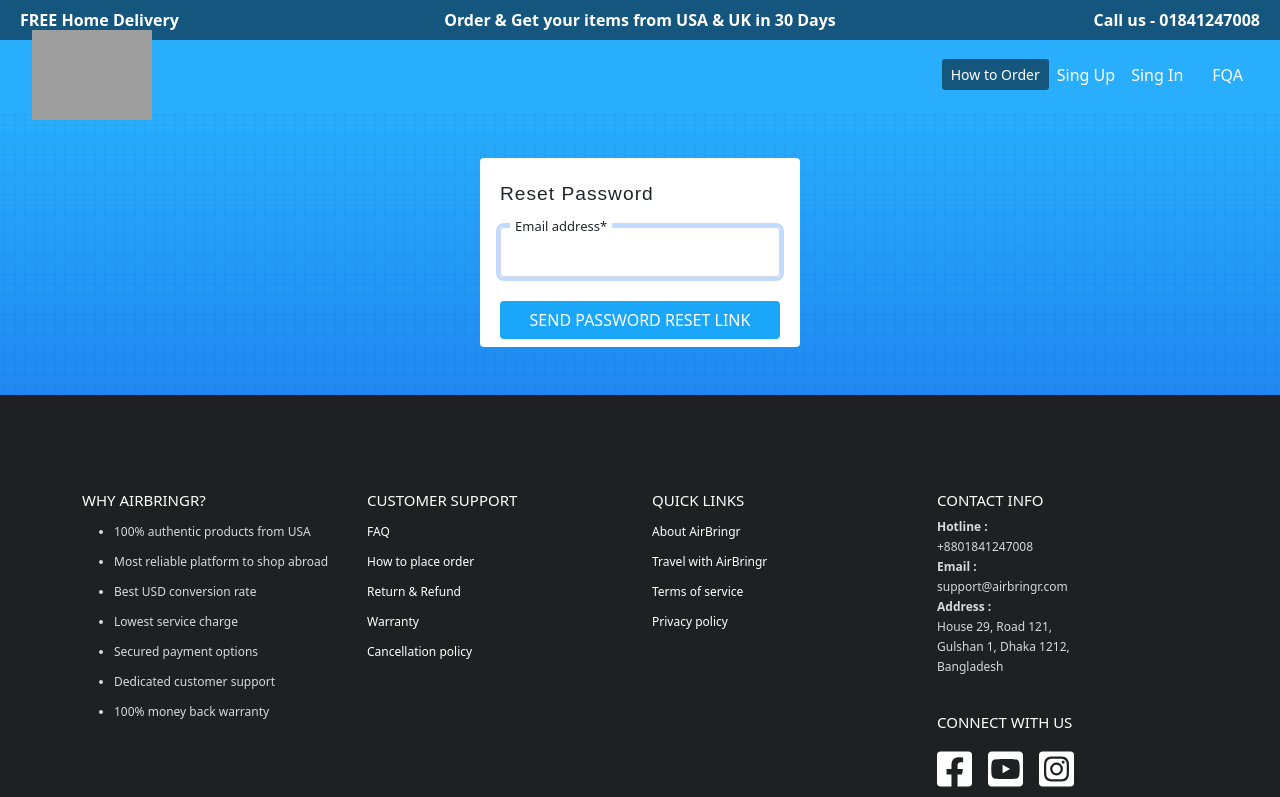
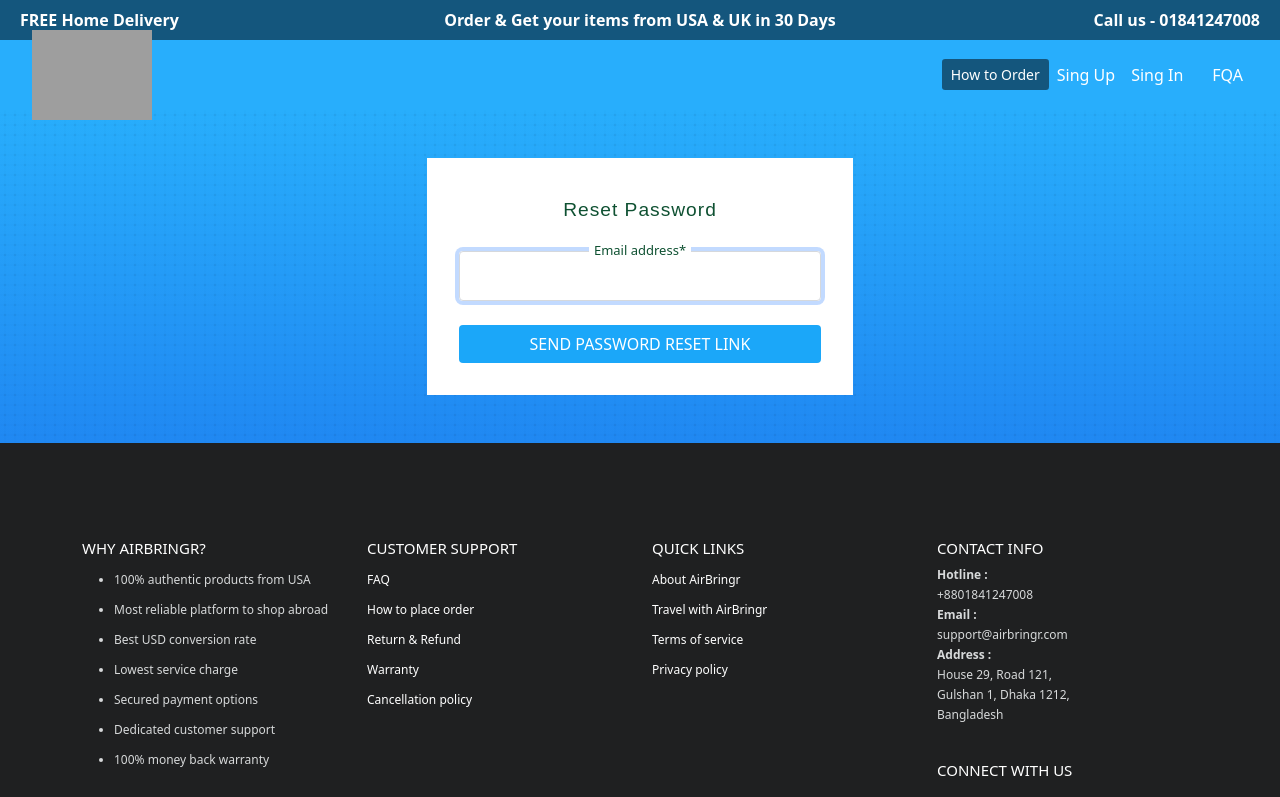
Before and after one commit to SamiaZahan/Auth_System_Frontend, a React (Create React App) app: page /reset in a window 1280 px wide. Shown: the top 797 px of the page. Built offline with nearby package versions, Linux system fonts and the light colour scheme; grey boxes are pictures that could not be loaded.

Commit message:
password rerset

```diff
--- a/src/pages/auth/Login.js
+++ b/src/pages/auth/Login.js
@@ -93,8 +93,8 @@ function Login() {
             <section id="airbringr-background">
                 <div className="container">
                     <div className="row justify-content-center">
-                        <div id="myform" className="col-lg-4 col-md-6 col-sm-6 mt-5 mb-5 p-4 pt-3 pb-3 rounded"
-                             style={{background: "#ffffff"}}>
+                        <div id="myform" className="col-lg-4 col-md-6 col-sm-6 mt-5 p-4 alert-success mb-5 text-center"
+                            style={{background: "#ffffff"}}>
                             <div>
                                 <h5 id="form-header" className="mt-3 mb-3">Sign in with Mobile Number or Email</h5>
                             </div>
--- a/src/pages/auth/Register.js
+++ b/src/pages/auth/Register.js
@@ -62,8 +62,8 @@ function Register() {
             <section id="airbringr-background">
                 <div className="container">
                     <div className="row justify-content-center">
-                        <div id="myform" className="col-lg-4 col-md-6 col-sm-6 mt-5 mb-5 p-4 pt-3 pb-3 rounded"
-                            style={{ background: "#ffffff" }}>
+                    <div id="myform" className="col-lg-4 col-md-6 col-sm-6 mt-5 p-4 alert-success mb-5 text-center"
+                         style={{background: "#ffffff"}}>
                             {isFormShowing &&
                                 <div>
                                     <h5 id="form-header" className="mt-3 mb-3">Signup to Continue</h5>
--- a/src/pages/auth/Reset.js
+++ b/src/pages/auth/Reset.js
@@ -1,46 +1,112 @@
-import React, {useState} from "react";
+import React, {useEffect, useState} from "react";
+import {useHistory} from "react-router-dom";
+import axios from "axios";
+import {API_BASE_URL} from "../../constants/ApiConstants";
 
 function Reset() {
     const [email, setEmail] = useState("");
-    const [errEmail, setErrEmail] = useState('');
-    const [message, setMessage] = useState('');
+    const [password,setPassword]= useState("");
+    const [confirmPassword, setConfirmPassword]= useState("");
+    const history = useHistory();
+    const [successMessage, setSuccessMessage] = useState(null);
+    const [errorMessage, setErrorMessage] = useState(null);
+    const [isSuccessMessage, setIsSuccessMessage] = useState(false);
+    const [isErrorMessage, setIsErrorMessage] = useState(false);
+    const [showEmailInputForm, setShowEmailInputForm] = useState(true)
+    const [showPassResetForm, setShowPassResetForm] = useState(false)
+    const [isLoginButtonShowing, setIsLoginButtonShowing] = useState(false)
 
-    const submitForm = (e) => {
+
+    const submitEmailInputForm = (e) => {
         e.preventDefault();
         if (isEmail(email)) {
-            // console.log("User email: " + email);
-            setEmail('');
-            setErrEmail('');
-            setMessage("We have e-mailed your password reset link!")
+            axios.post(API_BASE_URL + "/v1/password-reset-email-link", {email})
+            .then(function (response) {
+                setShowEmailInputForm(false)
+                setShowPassResetForm(false)
+                setSuccessMessage(response.data.message.toUpperCase())
+                setIsSuccessMessage(true)
+                setIsErrorMessage(false)
+            })
+            .catch(function (error) {
+                console.log("error check", error.response.data.message.toUpperCase())
+                setErrorMessage(error.response.data.message.toUpperCase());
+                setIsErrorMessage(true)
+                setIsSuccessMessage(false)
+            });
         } else {
-            setErrEmail("The email must be a valid email address.");
+            setErrorMessage("INPUT A VALID EMAIL");
+            setIsErrorMessage(true)
+            setIsSuccessMessage(false)
         }
     }
+
+    const submitPassResetForm= (e) => {
+        e.preventDefault();
+        if (password === confirmPassword) {
+            axios.post(API_BASE_URL + "/v1/password-reset", {auth:email, password: password})
+            .then(function (response) {
+                setShowEmailInputForm(false)
+                setShowPassResetForm(true)
+                setSuccessMessage(response.data.message.toUpperCase())
+                setIsSuccessMessage(true)
+                setIsLoginButtonShowing(true)
+                setIsErrorMessage(false)
+            })
+            .catch(function (error) {
+                console.log("error check", error.response.data.message.toUpperCase())
+                setErrorMessage(error.response.data.message.toUpperCase());
+                setIsErrorMessage(true)
+                setIsSuccessMessage(false)
+                setIsLoginButtonShowing(false)
+
+            });
+        } else {
+            setErrorMessage("Password and confirm password didn't match".toUpperCase());
+            setIsErrorMessage(true)
+            setIsSuccessMessage(false)
+        }
+    }
+
     const isEmail = (value) => {
         const mailFormat = /^[a-zA-Z0-9._-]+@[a-zA-Z0-9.-]+\.[a-zA-Z]{2,4}$/;
         return mailFormat.test(value);
     }
+    const goToLogin = (e) => {
+        e.preventDefault()
+        history.push('/login')
+    }
 
     return (
-        <>
             <div id="airbringr-background" className="container-fluid">
                 <div className="row justify-content-center">
-                    <div id="myform" className="col-3 mt-5 mb-5 rounded" style={{background: "#ffffff"}}>
-                        <form className="p-2" method="POST" onSubmit={submitForm} id="register" action="">
+                    <div id="myform" className="col-lg-4 col-md-6 col-sm-6 mt-5 p-4 alert-success mb-5 text-center"
+                         style={{background: "#ffffff"}}>
                     <div>
                         <h5 id="form-header" className="mt-3">
                             Reset Password
                         </h5>
                     </div>
-                            <input type="hidden" name="_token" value="PEIP57hzoSsKlaDUymJScvE8dsV0tG7rZHE81YGM"/>
-
-                            <input type="hidden" id="_signup_as" name="_signup_as" value=""/>
-                            {message &&
-                            <div className="alert alert-success m-1 p-1 text-center" role="alert">
-                                {message}
+                    { successMessage && isSuccessMessage &&
+                        <div>
+                            <div className="alert alert-success p-2 m-0 text-center" role="alert">
+                                {successMessage.toUpperCase()}
+                            </div>
                         </div>
                     }
+                    {errorMessage && isErrorMessage &&
+                        <div className="alert alert-danger p-2 m-0 text-center" role="alert">
+                            {errorMessage.toUpperCase()}
+                        </div>
+                    }
+                    { isLoginButtonShowing &&
+                        <button onClick={goToLogin} className="btn btn-block text-white mt-4 text-uppercase" type="submit"
+                                style={{background: "#1ba7f9"}}>NOW LOGIN</button>
+                    }
 
+                    <div className="text-center" style={{background: "#ffffff"}}>
+                        {showEmailInputForm ?
+                            <form className="p-2" method="POST" onSubmit={submitEmailInputForm} id="register" action="">
                                 <div className="form-group mb-3">
                                     <label htmlFor="name">Email address*</label>
                                     <input
@@ -50,7 +116,7 @@ function Reset() {
                                         onChange={(e) => setEmail(e.target.value)}
                                         autoFocus required autoComplete="off"
                                     />
-                                <div className="text-danger">{errEmail}</div>
+                                    {/* <div className="text-danger">{errEmail}</div> */}
                                 </div>
 
                                 <div className="d-grid gap-2 mt-4 fst-normal" style={{"font-size": ".1rem"}}>
@@ -60,10 +126,44 @@ function Reset() {
                                     </button>
                                 </div>
                             </form>
+                        : ""}
+                    </div>
+                    <div className="text-center" style={{background: "#ffffff"}}>
+                        {showPassResetForm ?
+                            <form className="p-2" method="POST" onSubmit={submitPassResetForm} id="register" action="">
+                                <div className="form-group mb-3">
+                                    <label className="text-capitalize" htmlFor="name">Password<span
+                                            style={{color: "red"}}>*</span></label>
+                                        <input
+                                            type="password" className="form-control"
+                                            id="password"
+                                            onChange={e => setPassword(e.target.value)}
+                                            required autoFocus autoComplete='off'
+                                        />
+                                </div>
+                                <div className="form-group mb-3">
+                                    <label className="text-capitalize" htmlFor="name">Confirm Password<span
+                                            style={{color: "red"}}>*</span></label>
+                                        <input
+                                            type="password" className="form-control"
+                                            id="password"
+                                            onChange={e => setConfirmPassword(e.target.value)}
+                                            required autoFocus autoComplete='off'
+                                        />
+                                </div>
+
+                                <div className="d-grid gap-2 mt-4 fst-normal" style={{"font-size": ".1rem"}}>
+                                    <button className="btn btn-block text-white text-uppercase"
+                                            style={{background: "#1ba7f9"}}>
+                                        Reset Password
+                                    </button>
+                                </div>
+                            </form>
+                        : ""}
                     </div>
                 </div>
             </div>
-        </>
+        </div>
     );
 }
 
```
Lines whose indentation alone changed are shown as unchanged.
